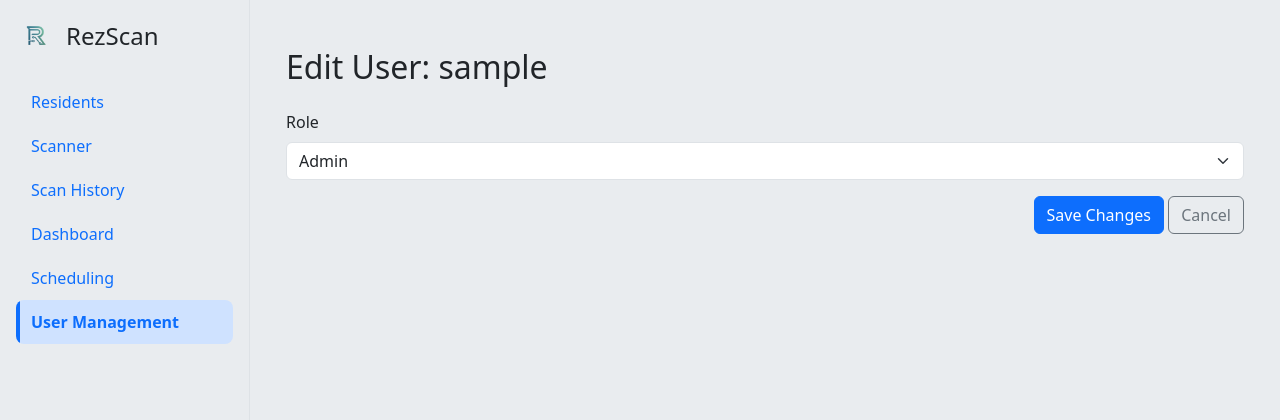
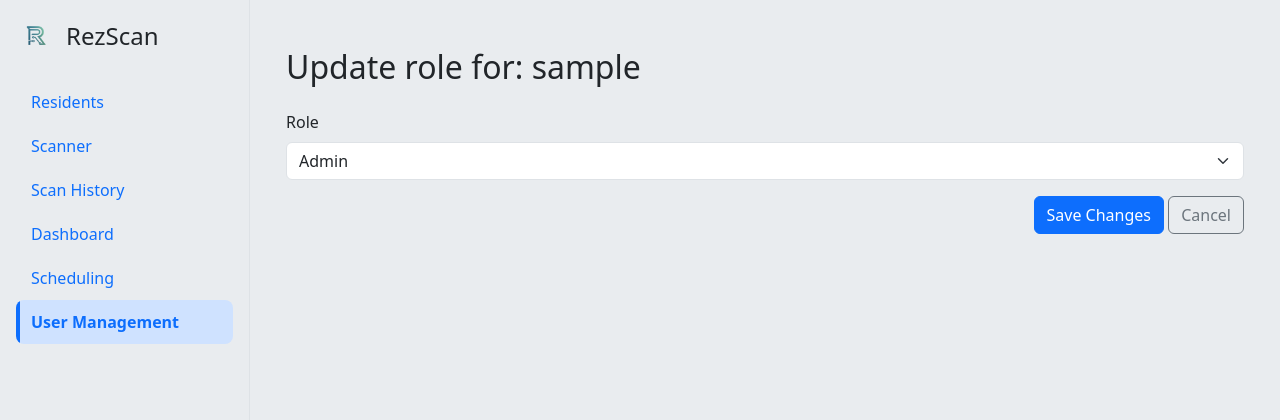
Before and after one commit to FreeDilli/rez, a Flask app: page /admin/users/edit/sample in a window 1280 px wide. Shown: the top 420 px of the page. Run offline with Flask 3, Linux system fonts and the light colour scheme; a user stored in the database is signed in; tables that the repository leaves empty hold one stand-in row (values such as "Sample post").

Commit message:
Quick fix

```diff
--- a/Templates/edit_user.html
+++ b/Templates/edit_user.html
@@ -3,7 +3,7 @@
 
 {% block content %}
 <div class="container mt-4">
-  <h2 class="mb-4">Edit User: {{ user.username }}</h2>
+  <h2 class="mb-4">Update role for: {{ user.username }}</h2>
   <form method="POST" action="{{ url_for('users.edit_user', username=user.username) }}">
     <div class="form-group mb-3">
       <label for="role" class="form-label">Role</label>
```
